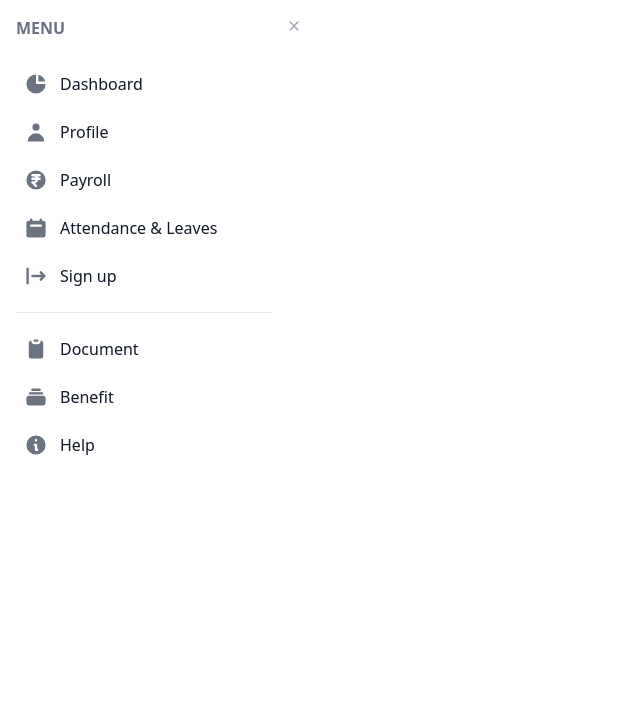
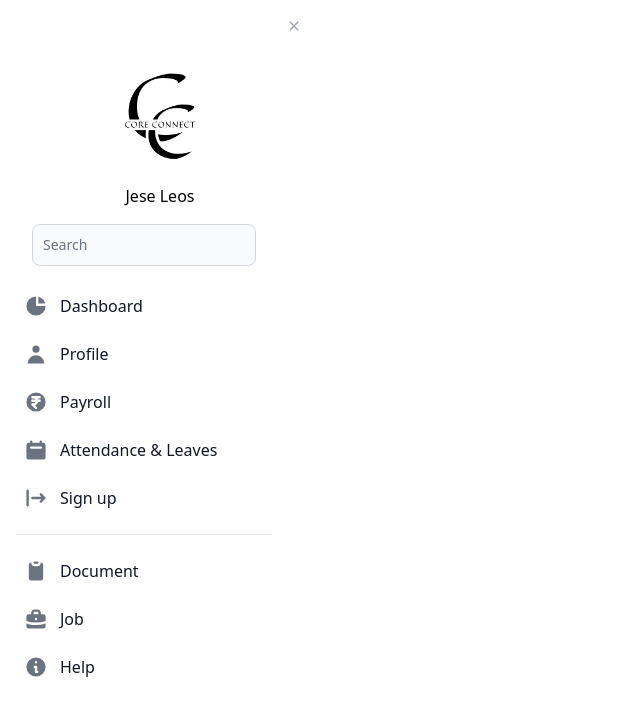
Before and after one commit to kahkasha17/CoreConnect-The-Employee-Management-System, a React (Vite) app: page / in a window 1280 px wide. Shown: the top 716 px of the page, without its empty margins (0-640 px from the left). Built offline with nearby package versions, Linux system fonts and the light colour scheme; a web font is replaced by a local one.

Commit message:
avatar added

```diff
--- a/src/Components/SideDrawer.jsx
+++ b/src/Components/SideDrawer.jsx
@@ -1,27 +1,10 @@
 "use client";
 
-import { Button, Drawer, Sidebar, TextInput } from "flowbite-react";
+import { Avatar, Button, Drawer, Sidebar, TextInput } from "flowbite-react";
 import { useState } from "react";
-import {
-    HiCalendar,
-  HiChartPie,
-  HiClipboard,
-  HiCollection,
-  HiCurrencyRupee,
-  HiInformationCircle,
-  HiLogin,
-  HiLogout,
-  HiMenu,
-  HiPencil,
-  HiSearch,
-  HiShoppingBag,
-  HiUser,
-  HiUsers,
-} from "react-icons/hi";
-
 import React from "react";
 
-export const SideDrawer = () => {
+export const SideDrawer = ({ menuItems }) => {
   const [isOpen, setIsOpen] = useState(true);
 
   const handleClose = () => setIsOpen(false);
@@ -29,15 +12,22 @@ export const SideDrawer = () => {
   return (
     <>
       {!isOpen && (
-        <Button
-          className="absolute top-4 left-4"
+        <Button gradientDuoTone="info"
+          className="absolute top-4 left-4 z-10 "
           onClick={() => setIsOpen(true)}
         >
-          <HiMenu className="text-xl" />
+          <span className="text-xl">☰</span>
         </Button>
       )}
       <Drawer backdrop={false} open={isOpen} onClose={handleClose}>
-        <Drawer.Header title="MENU" titleIcon={() => <></>} />
+        <Drawer.Header titleIcon={() => <></>} />
+        <div className="flex flex-col items-center ">
+          <Avatar img="/Logo.png" rounded size="xl" />
+          <div className="text-center font-medium dark:text-white">
+            <div>Jese Leos</div>
+          </div>
+        </div>
+
         <Drawer.Items>
           <Sidebar
             aria-label="Sidebar with multi-level dropdown example"
@@ -45,59 +35,29 @@ export const SideDrawer = () => {
           >
             <div className="flex h-full flex-col justify-between py-2">
               <div>
-                <form className="pb-3 md:hidden">
+                <form className="pb-3  ">
                   <TextInput
-                    icon={HiSearch}
                     type="search"
                     placeholder="Search"
                     required
                     size={32}
+                    className="rounded-full px-4 py-2"
                   />
                 </form>
                 <Sidebar.Items>
-                  <Sidebar.ItemGroup>
-                    <Sidebar.Item href="/" icon={HiChartPie}>
-                      Dashboard
-                    </Sidebar.Item>
-                    <Sidebar.Item
-                      href="#"
-                      icon={HiUser}
-                    >
-                      Profile
-                    </Sidebar.Item>
-                    <Sidebar.Item href="#" icon={HiCurrencyRupee}>
-                      Payroll
-                    </Sidebar.Item>
-                    <Sidebar.Item href="#" icon={HiCalendar}>
-                    Attendance & Leaves
-                    </Sidebar.Item>
-                     <Sidebar.Item
-                      href="/authentication/sign-up"
-                      icon={HiLogout}
-                    >
-                      Sign up
-                    </Sidebar.Item>
-                  </Sidebar.ItemGroup>
-                  <Sidebar.ItemGroup>
-                    <Sidebar.Item
-                      href="https://github.com/themesberg/flowbite-react/"
-                      icon={HiClipboard}
-                    >
-                      Document
-                    </Sidebar.Item>
-                    <Sidebar.Item
-                      href="https://flowbite-react.com/"
-                      icon={HiCollection}
-                    >
-                      Benefit
-                    </Sidebar.Item>
-                    <Sidebar.Item
-                      href="https://github.com/themesberg/flowbite-react/issues"
-                      icon={HiInformationCircle}
-                    >
-                      Help
-                    </Sidebar.Item>
-                  </Sidebar.ItemGroup>
+                  {menuItems.map((group, index) => (
+                    <Sidebar.ItemGroup key={index}>
+                      {group.items.map((item) => (
+                        <Sidebar.Item
+                          key={item.label}
+                          href={item.href}
+                          icon={item.icon}
+                        >
+                          {item.label}
+                        </Sidebar.Item>
+                      ))}
+                    </Sidebar.ItemGroup>
+                  ))}
                 </Sidebar.Items>
               </div>
             </div>
--- a/src/Pages/Dashboard/Employee/EmployeeDashboard.jsx
+++ b/src/Pages/Dashboard/Employee/EmployeeDashboard.jsx
@@ -1,8 +1,44 @@
 import React from 'react'
 import { SideDrawer } from '../../../Components/SideDrawer'
+import {
+  HiBriefcase,
+  HiCalendar,
+  HiChartPie,
+  HiClipboard,
+  HiCurrencyRupee,
+  HiInformationCircle,
+  HiLogout,
+  HiMenu,
+  HiSearch,
+  HiUser,
+} from "react-icons/hi";
+
 
 export const EmployeeDashboard = () => {
+
+
+// Usage example:
+const menuData = [
+  {
+    items: [
+      { label: "Dashboard", href: "/", icon: HiChartPie },
+      { label: "Profile", href: "#", icon: HiUser },
+      { label: "Payroll", href: "#", icon: HiCurrencyRupee },
+      { label: "Attendance & Leaves", href: "#", icon: HiCalendar },
+      { label: "Sign up", href: "/authentication/sign-up", icon: HiLogout },
+    ],
+  },
+  {
+    items: [
+      { label: "Document", href: "https://github.com/themesberg/flowbite-react/", icon: HiClipboard },
+      { label: "Job", href: "https://flowbite-react.com/", icon: HiBriefcase },
+      { label: "Help", href: "https://github.com/themesberg/flowbite-react/issues", icon: HiInformationCircle },
+    ],
+  },
+];
+
+// Render SideDrawer with menuData
   return (
-    <SideDrawer/>
+    <SideDrawer menuItems={menuData}/>
   )
 }
```
